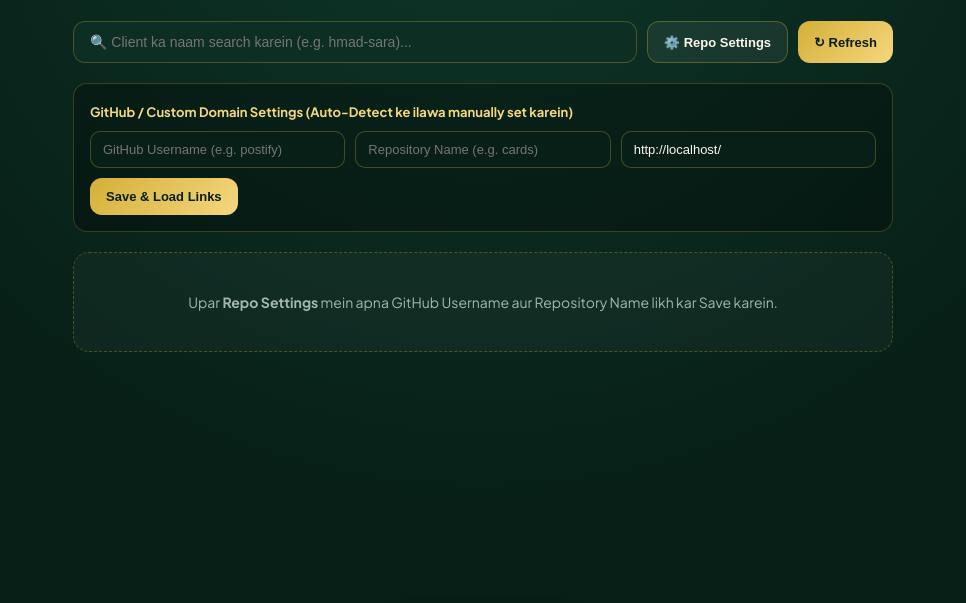
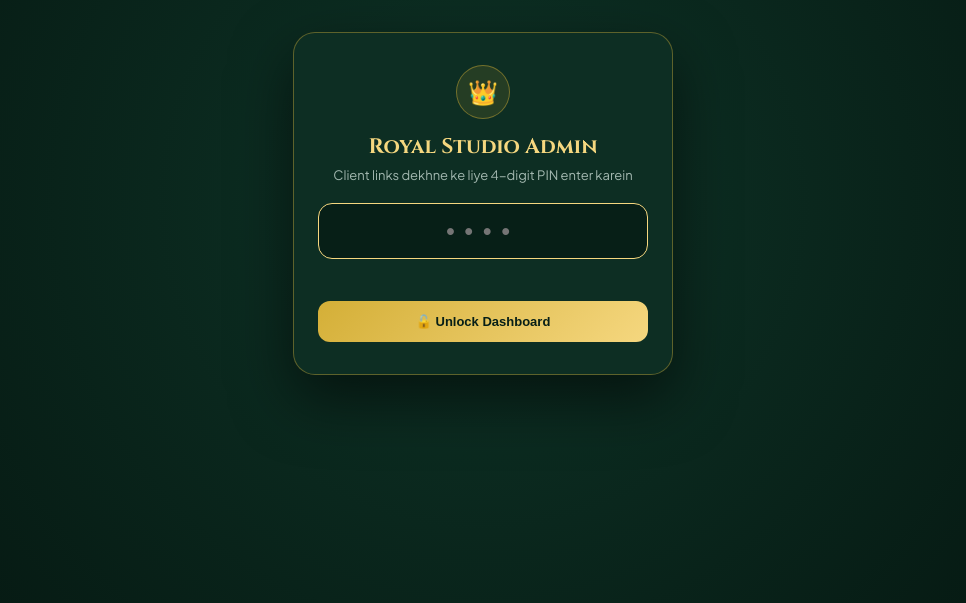
Before and after one commit to postifystudio6-star/Cards, a plain HTML site: page index.html in a window 1280 px wide. Shown: the part 197-800 px from the top of the page, without its empty margins (157-1123 px from the left). Drawn offline with Linux system fonts and the light colour scheme.

Commit message:
index.html

```diff
--- a/index.html
+++ b/index.html
@@ -3,7 +3,7 @@
 <head>
   <meta charset="UTF-8" />
   <meta name="viewport" content="width=device-width, initial-scale=1.0" />
-  <title>Royal Invitations — Client Link Manager</title>
+  <title>Royal Invitations — Admin Link Manager</title>
   <link href="https://fonts.googleapis.com/css2?family=Cinzel:wght@600;700&family=Plus+Jakarta+Sans:wght@400;500;600;700&display=swap" rel="stylesheet">
   <style>
     :root {
@@ -22,10 +22,79 @@
       min-height: 100vh;
       padding: 28px 16px 60px;
     }
-    .container { max-width: 820px; margin: 0 auto; }
+
+    /* PIN Lock Screen */
+    .lock-screen {
+      position: fixed;
+      inset: 0;
+      background: radial-gradient(circle at center, #0e3427 0%, #051610 100%);
+      display: flex;
+      align-items: center;
+      justify-content: center;
+      padding: 20px;
+      z-index: 999;
+    }
+    .lock-card {
+      width: 100%;
+      max-width: 380px;
+      background: var(--emerald-card);
+      border: 1px solid rgba(212, 175, 55, 0.4);
+      border-radius: 22px;
+      padding: 32px 24px;
+      text-align: center;
+      box-shadow: 0 24px 60px rgba(0, 0, 0, 0.55);
+    }
+    .lock-icon {
+      width: 54px;
+      height: 54px;
+      margin: 0 auto 14px;
+      border-radius: 50%;
+      background: rgba(212, 175, 55, 0.12);
+      border: 1px solid rgba(212, 175, 55, 0.45);
+      display: flex;
+      align-items: center;
+      justify-content: center;
+      font-size: 24px;
+    }
+    .lock-card h2 {
+      font-family: 'Cinzel', serif;
+      color: var(--gold-light);
+      font-size: 21px;
+      margin-bottom: 6px;
+    }
+    .lock-card p {
+      color: var(--muted);
+      font-size: 13px;
+      margin-bottom: 20px;
+    }
+    .pin-input {
+      width: 100%;
+      text-align: center;
+      letter-spacing: 10px;
+      font-size: 24px;
+      font-weight: 700;
+      padding: 13px;
+      border-radius: 14px;
+      border: 1px solid rgba(212, 175, 55, 0.45);
+      background: var(--emerald);
+      color: var(--gold-light);
+      outline: none;
+      margin-bottom: 14px;
+    }
+    .pin-input:focus { border-color: var(--gold-light); }
+    .pin-error {
+      color: #ff7b7b;
+      font-size: 12.5px;
+      min-height: 18px;
+      margin-bottom: 10px;
+    }
+
+    /* Main Dashboard */
+    .container { max-width: 820px; margin: 0 auto; display: none; }
+    .container.unlocked { display: block; }
     header {
       text-align: center;
-      padding: 24px 16px 32px;
+      padding: 20px 16px 28px;
       border-bottom: 1px solid rgba(212, 175, 55, 0.25);
       margin-bottom: 24px;
     }
@@ -76,6 +145,7 @@
       cursor: pointer;
       display: inline-flex;
       align-items: center;
+      justify-content: center;
       gap: 6px;
       text-decoration: none;
       transition: transform 0.15s ease, opacity 0.15s ease;
@@ -181,7 +251,21 @@
   </style>
 </head>
 <body>
-  <div class="container">
+
+  <!-- 4-Digit Admin PIN Gate -->
+  <div class="lock-screen" id="lockScreen">
+    <div class="lock-card">
+      <div class="lock-icon">👑</div>
+      <h2>Royal Studio Admin</h2>
+      <p>Client links dekhne ke liye 4-digit PIN enter karein</p>
+      <input type="password" id="pinInput" class="pin-input" maxlength="4" inputmode="numeric" placeholder="••••" autofocus />
+      <div class="pin-error" id="pinError"></div>
+      <button class="btn btn-gold" style="width:100%;padding:13px;" onclick="verifyPin()">🔓 Unlock Dashboard</button>
+    </div>
+  </div>
+
+  <!-- Main Dashboard -->
+  <div class="container" id="mainApp">
     <header>
       <div class="badge">Royal Digital Studio</div>
       <h1>Client Invitation Links</h1>
@@ -192,14 +276,15 @@
       <input type="text" id="searchInput" class="search-box" placeholder="🔍 Client ka naam search karein (e.g. hmad-sara)..." />
       <button class="btn btn-outline" onclick="toggleConfig()">⚙️ Repo Settings</button>
       <button class="btn btn-gold" onclick="loadFolders()">↻ Refresh</button>
+      <button class="btn btn-outline" onclick="lockDashboard()">🔒 Lock</button>
     </div>
 
     <div class="config-panel" id="configPanel">
-      <strong style="color:var(--gold-light);font-size:13px;">GitHub / Custom Domain Settings (Auto-Detect ke ilawa manually set karein)</strong>
+      <strong style="color:var(--gold-light);font-size:13px;">GitHub / Custom Domain Settings</strong>
       <div class="config-grid">
-        <input type="text" id="ghUser" placeholder="GitHub Username (e.g. postify)" />
-        <input type="text" id="ghRepo" placeholder="Repository Name (e.g. cards)" />
-        <input type="text" id="baseDomain" placeholder="Live Base URL (optional, e.g. https://cards.pages.dev)" />
+        <input type="text" id="ghUser" placeholder="GitHub Username (e.g. postifystudio6-star)" />
+        <input type="text" id="ghRepo" placeholder="Repository Name (e.g. Cards)" />
+        <input type="text" id="baseDomain" placeholder="Live Base URL (optional)" />
       </div>
       <div style="margin-top:10px;display:flex;gap:8px;">
         <button class="btn btn-gold" onclick="saveConfig()">Save & Load Links</button>
@@ -214,18 +299,55 @@
   <div id="toast" class="toast">✅ Link Copy Ho Gaya!</div>
 
   <script>
+    const ADMIN_PIN = '4554';
+    const AUTH_SESSION_KEY = 'royal_admin_unlocked_4554';
     const STORAGE_KEY = 'royal_card_manager_cfg_v1';
     let allFolders = [];
+
+    function unlockUI() {
+      document.getElementById('lockScreen').style.display = 'none';
+      document.getElementById('mainApp').classList.add('unlocked');
+      loadFolders();
+    }
+
+    function lockDashboard() {
+      sessionStorage.removeItem(AUTH_SESSION_KEY);
+      document.getElementById('pinInput').value = '';
+      document.getElementById('pinError').textContent = '';
+      document.getElementById('mainApp').classList.remove('unlocked');
+      document.getElementById('lockScreen').style.display = 'flex';
+      document.getElementById('pinInput').focus();
+    }
+
+    function verifyPin() {
+      const val = document.getElementById('pinInput').value.trim();
+      if (val === ADMIN_PIN) {
+        sessionStorage.setItem(AUTH_SESSION_KEY, '1');
+        document.getElementById('pinError').textContent = '';
+        unlockUI();
+      } else {
+        document.getElementById('pinError').textContent = '❌ Ghalat PIN! Dobara koshish karein.';
+        document.getElementById('pinInput').value = '';
+        document.getElementById('pinInput').focus();
+      }
+    }
+
+    document.getElementById('pinInput').addEventListener('input', (e) => {
+      if (e.target.value.length === 4) verifyPin();
+    });
+    document.getElementById('pinInput').addEventListener('keydown', (e) => {
+      if (e.key === 'Enter') verifyPin();
+    });
 
     function detectDefaults() {
       const host = window.location.hostname;
       const pathParts = window.location.pathname.split('/').filter(Boolean);
-      let user = '', repo = '', base = window.location.origin + window.location.pathname.replace(/index\.html$/, '');
+      let user = 'postifystudio6-star', repo = 'Cards', base = window.location.origin + window.location.pathname.replace(/index\.html$/, '');
       if (!base.endsWith('/')) base += '/';
 
       if (host.endsWith('.github.io')) {
         user = host.replace('.github.io', '');
-        repo = pathParts[0] || '';
+        repo = pathParts[0] || 'Cards';
       }
       const saved = JSON.parse(localStorage.getItem(STORAGE_KEY) || '{}');
       return {
@@ -304,12 +426,6 @@
       document.getElementById('baseDomain').value = cfg.base;
 
       const container = document.getElementById('cardsContainer');
-      if (!cfg.user || !cfg.repo) {
-        document.getElementById('configPanel').classList.add('open');
-        container.innerHTML = `<div class="status-box">Upar <b>Repo Settings</b> mein apna GitHub Username aur Repository Name likh kar Save karein.</div>`;
-        return;
-      }
-
       container.innerHTML = `<div class="status-box">⏳ Folders fetch ho rahe hain...</div>`;
       try {
         const res = await fetch(`https://api.github.com/repos/${cfg.user}/${cfg.repo}/contents/`);
@@ -321,7 +437,7 @@
         renderFolders(allFolders);
       } catch (err) {
         document.getElementById('configPanel').classList.add('open');
-        container.innerHTML = `<div class="status-box">⚠️ Folders auto-load nahi ho sake (${err.message}). Agar repository <b>Private</b> hai to isay <b>Public</b> rakhein ya settings check karein.</div>`;
+        container.innerHTML = `<div class="status-box">⚠️ Folders auto-load nahi ho sake (${err.message}).</div>`;
       }
     }
 
@@ -330,7 +446,9 @@
       renderFolders(allFolders.filter(f => f.toLowerCase().includes(q)));
     });
 
-    loadFolders();
+    if (sessionStorage.getItem(AUTH_SESSION_KEY) === '1') {
+      unlockUI();
+    }
   </script>
 </body>
 </html>
```
